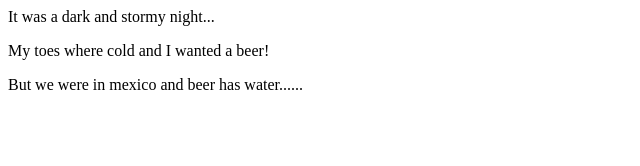
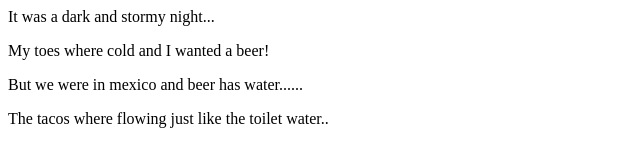
Before and after one commit to JESanta/fireside-story, a plain HTML site: page index.html in a window 1280 px wide. Shown: the whole page, without its empty margins (0-640 px from the left). Drawn offline with Linux system fonts and the light colour scheme.

Commit message:
added the 4th line of story

```diff
--- a/index.html
+++ b/index.html
@@ -3,6 +3,7 @@
     <p>It was a dark and stormy night...</p>
     <p>My toes where cold and I wanted a beer!</p>
     <p>But we were in mexico and beer has water......</p>
+    <p>The tacos where flowing just like the toilet water..</p>
   </body>
 
 </html>
```
